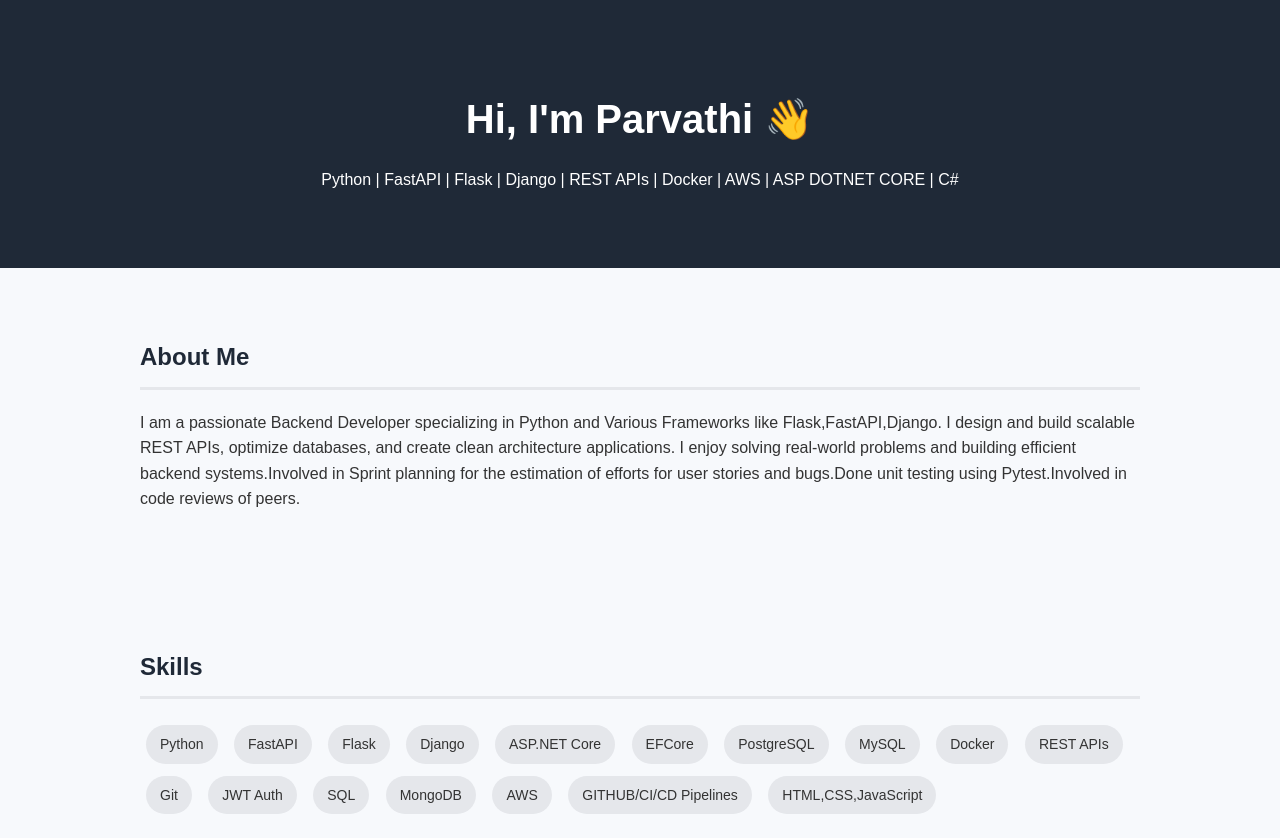
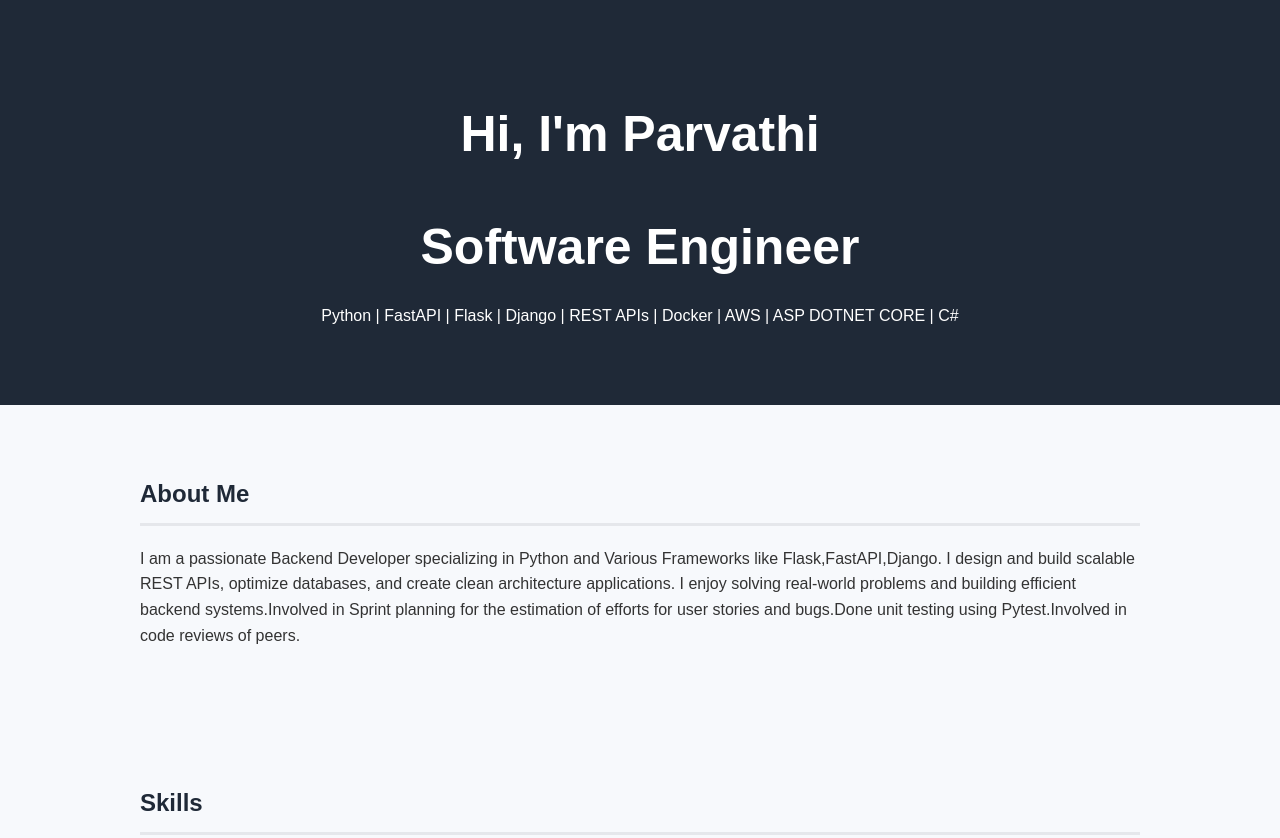
Before and after one commit to parvathi-sree/portfolio, a plain HTML site: page index.html in a window 1280 px wide. Shown: the top 838 px of the page. Drawn offline with Linux system fonts and the light colour scheme.

Commit message:
Update index.html

```diff
--- a/index.html
+++ b/index.html
@@ -22,7 +22,7 @@
     }
 
     header h1 {
-      font-size: 40px;
+      font-size: 50px;
       margin-bottom: 10px;
     }
 
@@ -85,7 +85,8 @@
 
   <!-- HEADER -->
   <header>
-    <h1>Hi, I'm Parvathi 👋</h1>
+    <h1>Hi, I'm Parvathi</h1>
+    <h1> Software Engineer</h1>
     <p>Python | FastAPI | Flask | Django | REST APIs | Docker | AWS | ASP DOTNET CORE | C#
     </p>
 
```
